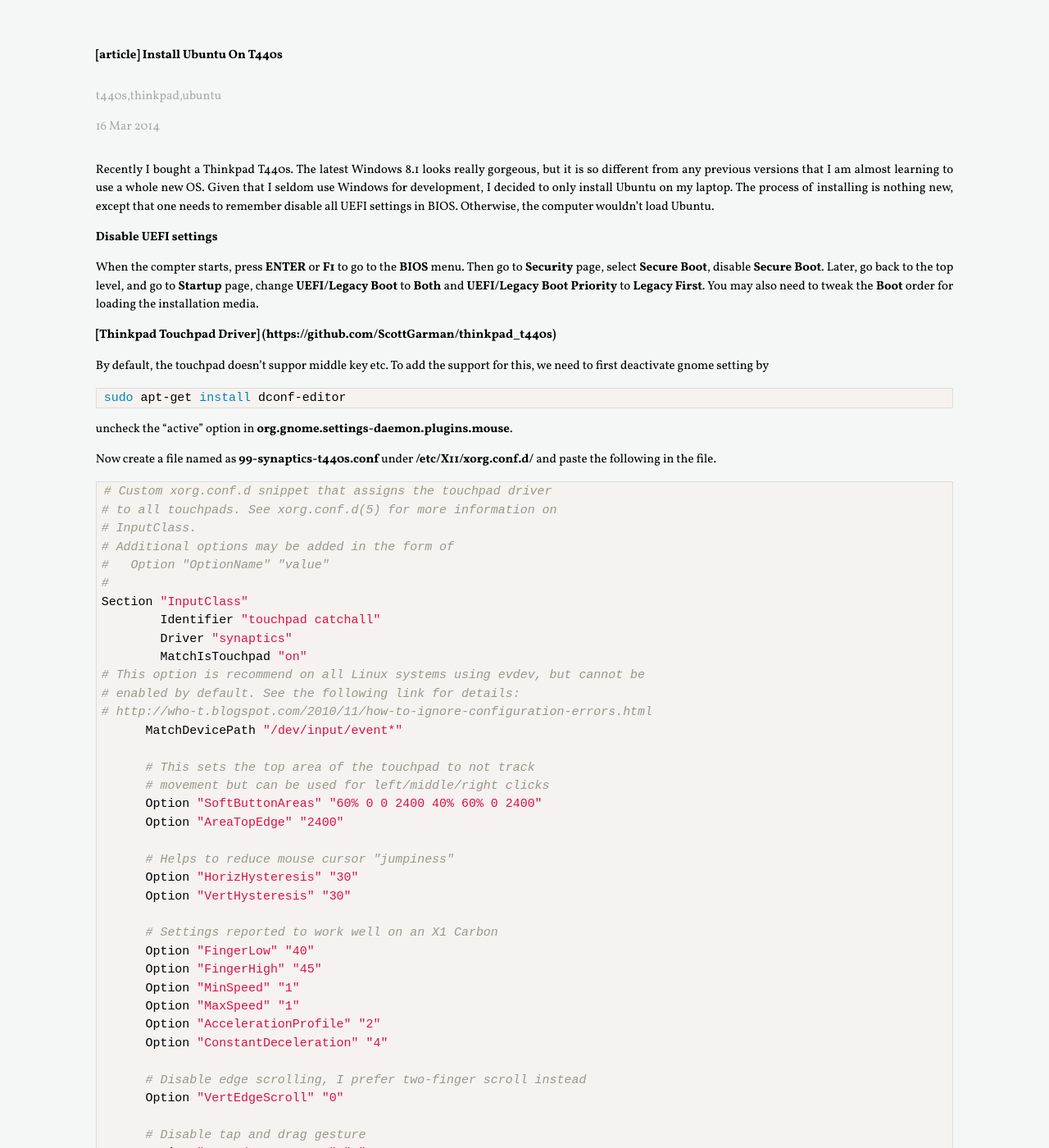
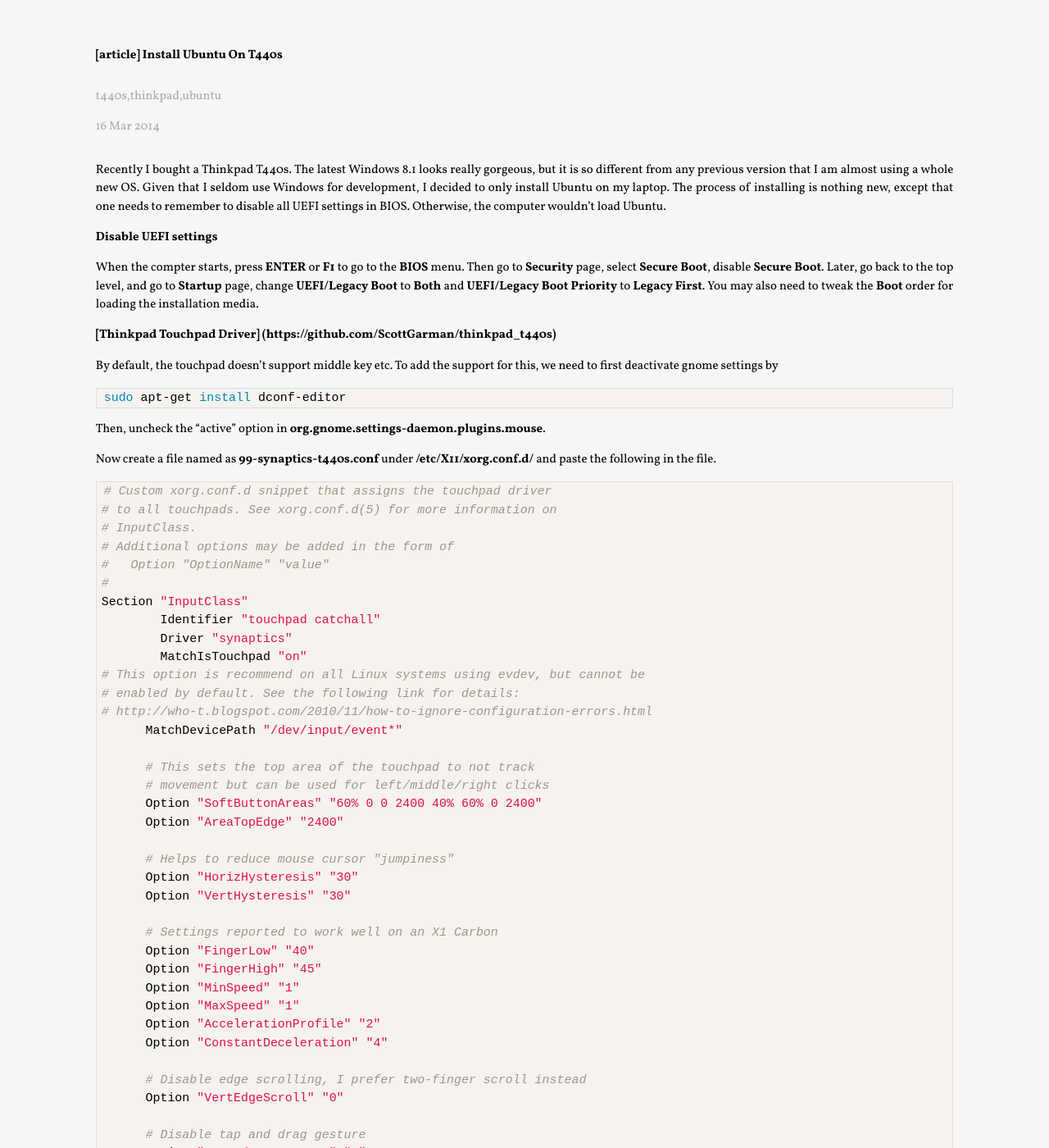
Before and after one commit to Thadz/thadz.github.io, a Jekyll site: the page built from _posts/2014-03-16-Install-Ubuntu-On-T440s.md, in a window 1280 px wide and 1400 px high. Shown: the whole window at 82% size. Built offline with Jekyll 4.4.1, drawn with Linux system fonts in a browser that asks for light colours; some web fonts are replaced; Markdown is read by kramdown in place of the engine named in the settings; comment, search, counter and statistics services are not loaded; some of the changed lines change nothing that is shown; some of the changed text lies outside the part shown.

Commit message:
fixed some grammar mistakes

```diff
--- a/_posts/2014-03-16-Install-Ubuntu-On-T440s.md
+++ b/_posts/2014-03-16-Install-Ubuntu-On-T440s.md
@@ -5,20 +5,20 @@
 tags: t440s, thinkpad, ubuntu
 ---
 
-Recently I bought a Thinkpad T440s. The latest Windows 8.1 looks really gorgeous, but it is so different from any previous versions that I am almost learning to use a whole new OS. Given that I seldom use Windows for development, I decided to only install Ubuntu on my laptop. The process of installing is nothing new, except that one needs to remember disable all UEFI settings in BIOS. Otherwise, the computer wouldn't load Ubuntu.
+Recently I bought a Thinkpad T440s. The latest Windows 8.1 looks really gorgeous, but it is so different from any previous version that I am almost using a whole new OS. Given that I seldom use Windows for development, I decided to only install Ubuntu on my laptop. The process of installing is nothing new, except that one needs to remember to disable all UEFI settings in BIOS. Otherwise, the computer wouldn't load Ubuntu.
 
 # Disable UEFI settings
 
 When the compter starts, press **ENTER** or **F1** to go to the **BIOS** menu. Then go to **Security** page, select **Secure Boot**, disable **Secure Boot**. Later, go back to the top level, and go to **Startup** page, change **UEFI/Legacy Boot** to **Both** and **UEFI/Legacy Boot Priority** to **Legacy First**. You may also need to tweak the **Boot** order for loading the installation media.
 
 # [Thinkpad Touchpad Driver] (https://github.com/ScottGarman/thinkpad_t440s)
-By default, the touchpad doesn't suppor middle key etc. To add the support for this, we need to first deactivate gnome setting by
+By default, the touchpad doesn't support middle key etc. To add the support for this, we need to first deactivate gnome settings by
 
 {% highlight bash %}
 sudo apt-get install dconf-editor
 {% endhighlight %}
 
-uncheck the "active" option in **org.gnome.settings-daemon.plugins.mouse**.
+Then, uncheck the "active" option in **org.gnome.settings-daemon.plugins.mouse**.
 
 Now create a file named as **99-synaptics-t440s.conf** under **/etc/X11/xorg.conf.d/** and paste the following in the file.
 
@@ -66,19 +66,20 @@
 EndSection
 {% endhighlight %}
 
-Now it support middle key and three-finger tap as middle key as well.
+Now you should be able to use the middle key on the top of the touchpad. More coveniently, tap the touchpad with three fingers can also function as the middle key pressing.
 
 # [Setting Charging Threshold] (https://github.com/teleshoes/tpacpi-bat)
 
 According to the recent discussion in Lenovo forum, the feature to set the charging threshold has been removed in Windows 8. Luckily in Linux, we are still able to set such threshold by altering the modules in the kernel.
 
-For me I simply put
+For me, I prefer batteries to start to charge below 60% and stop above 90%. So I simply put
 {% highlight bash %}
 tpacpi-bat -s ST 1 60
-tpacpi-bat -s SP 1 80
+tpacpi-bat -s SP 1 90
 tpacpi-bat -s ST 2 60
-tpacpi-bat -s SP 2 80
+tpacpi-bat -s SP 2 90
 {% endhighlight %}
+
 
 # Swap Ctrl with Caps Lock and Alt with Tab
 
@@ -88,7 +89,7 @@
 sudo apt-get install xkeycaps
 {% endhighlight %}
 
-Invoke the key-map tweaker by
+Next, invoke the key-map tweaker by
 
 {% highlight bash %}
 xkeycaps
@@ -102,6 +103,7 @@
 
 # Other miscs:
 * Numix theme
+* apt-fast
 * zsh and oh-my-zsh
 * rxvt-unicode
 
```
